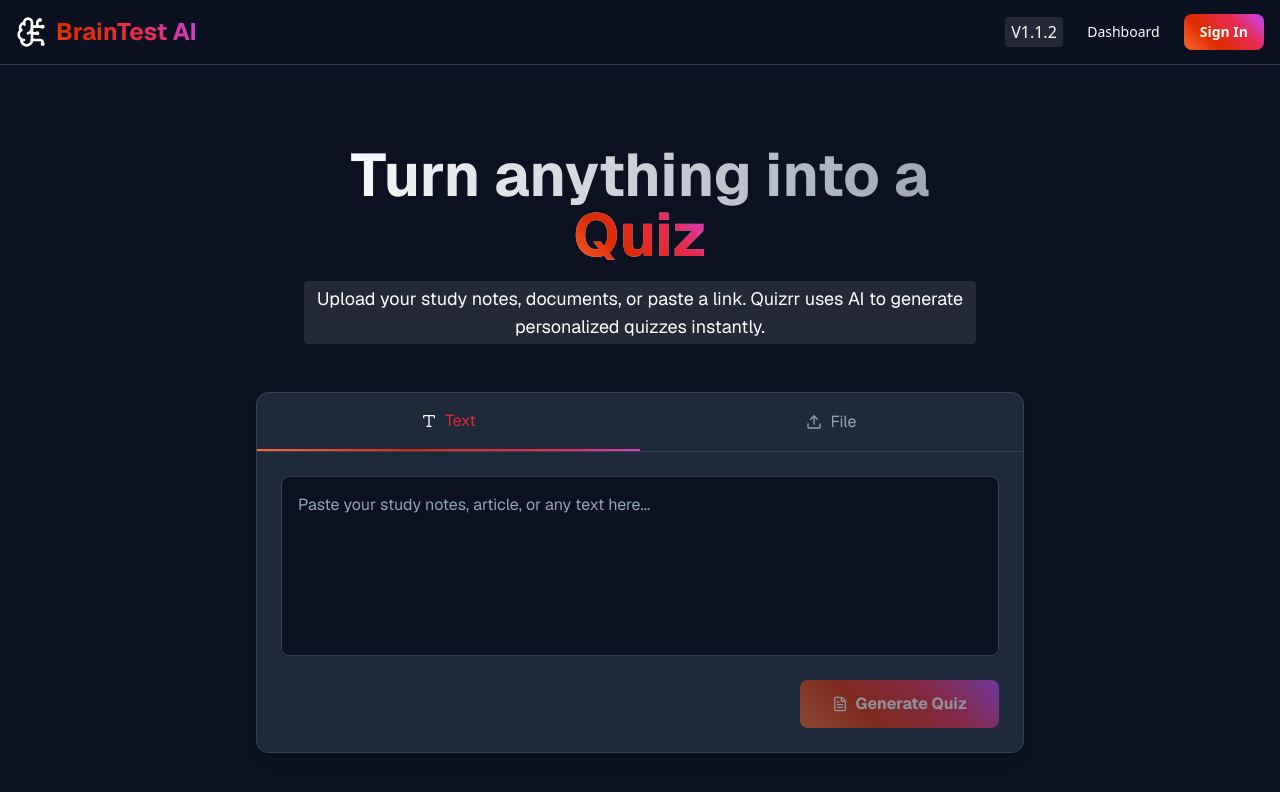
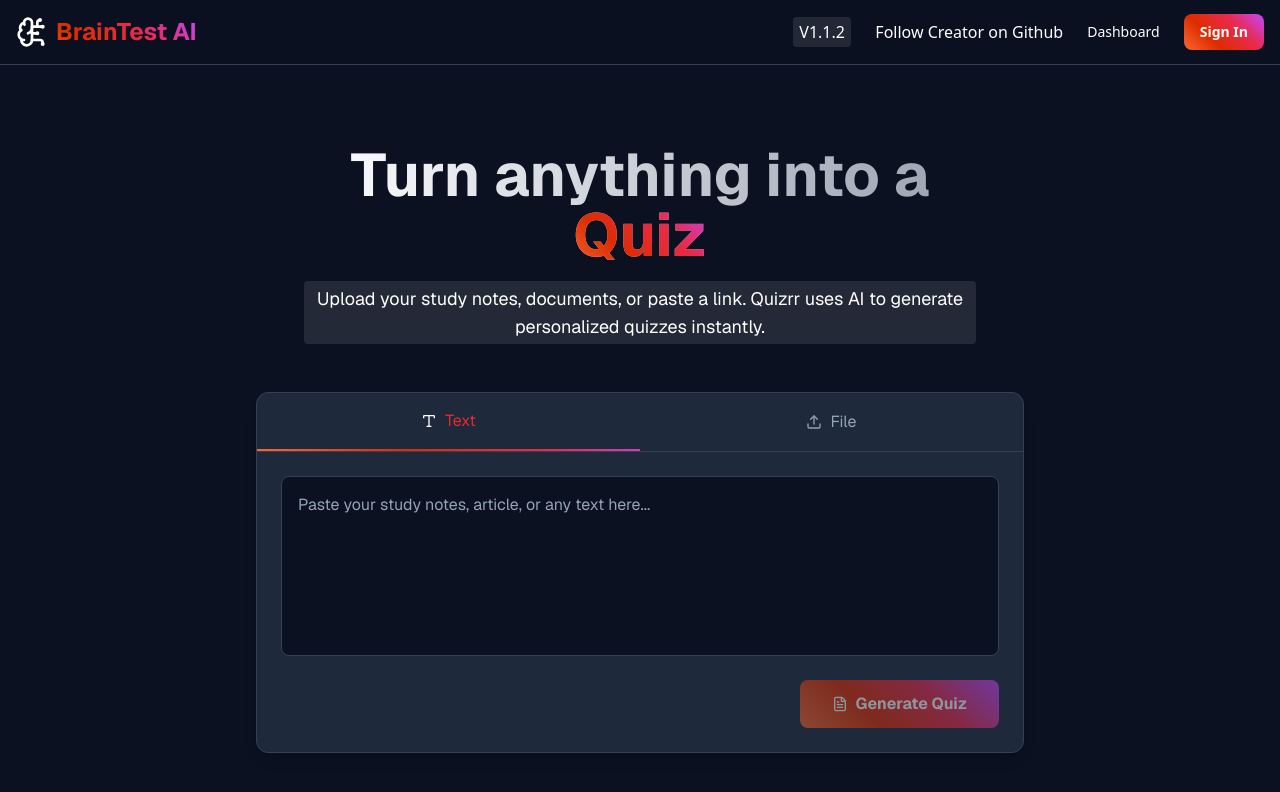
Before and after one commit to UMBEC404/QuizApp, a Next.js app: page / in a window 1280 px wide. Shown: the top 792 px of the page. Built offline with nearby package versions, Linux system fonts and the light colour scheme; no server answers; what @huggingface/inference would draw is missing.

Commit message:
Added Follow creator link

```diff
--- a/src/components/Header.tsx
+++ b/src/components/Header.tsx
@@ -22,6 +22,7 @@
         </Link>
         <nav className="flex items-center gap-6">
           <p>V1.1.2</p>
+          <a href="https://github.com/UMBEC404">Follow Creator on Github</a>
           <Link
             href="/"
             className="text-sm font-medium hover:text-gradient transition-colors"
```
